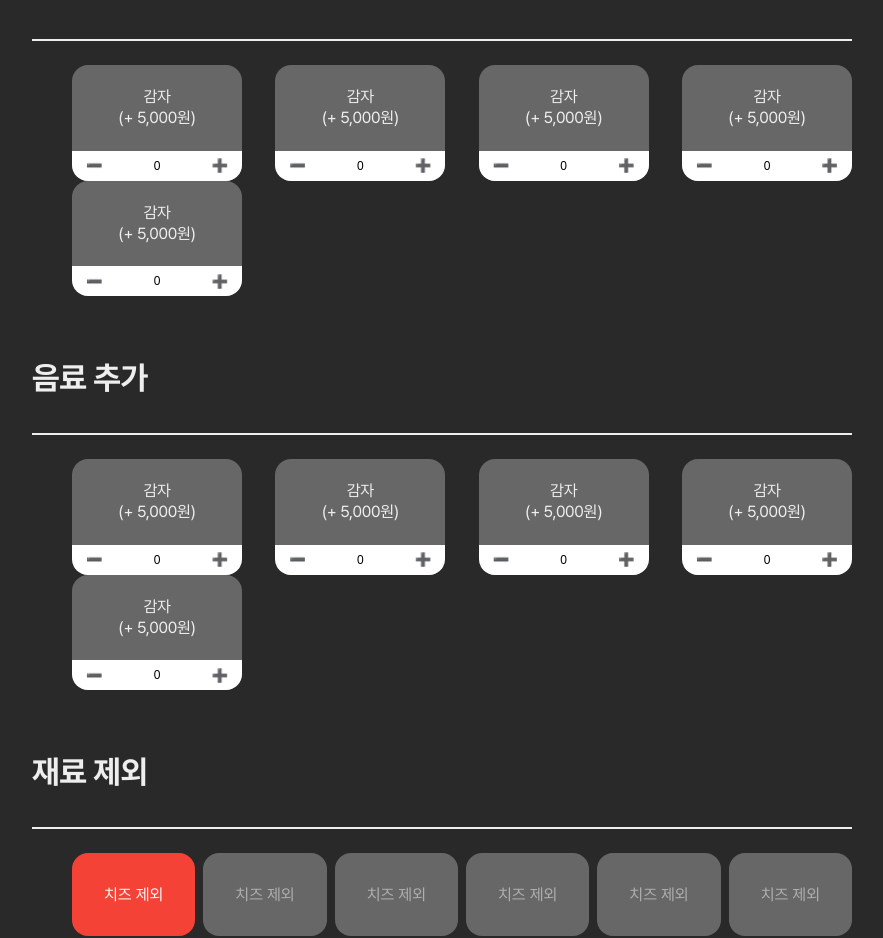
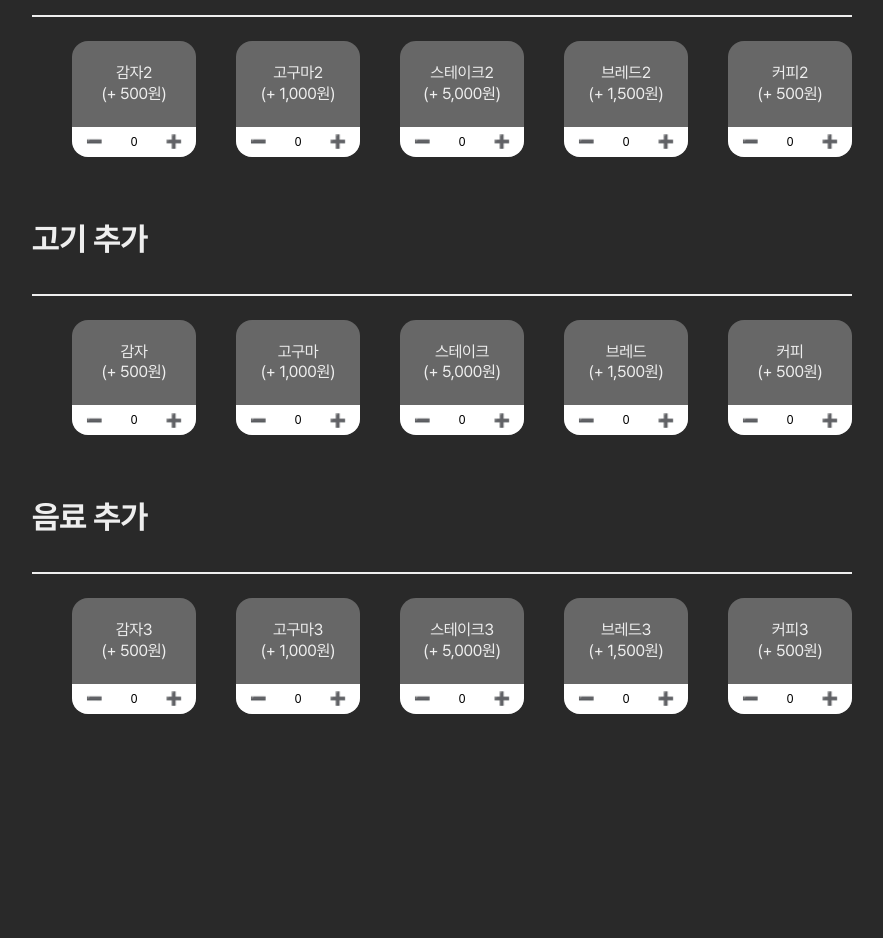
Before and after one commit to Software-Engineering-NanSSoGong/NanSSoGong-frontend, a React (Vite) app: page /item/1 in a window 1280 px wide. Shown: the part 959-1897 px from the top of the page, without its empty margins (356-1239 px from the left). After the commit the page ends 1673 px from the top, so only its background shows below. Built offline with nearby package versions, Linux system fonts and the light colour scheme; what emotion-reset would draw is missing.

Commit message:
feat: ItemDetailPage 내부 더미 로직 추가

```diff
--- a/src/components/FoodQuantityBox.tsx
+++ b/src/components/FoodQuantityBox.tsx
@@ -1,14 +1,27 @@
 import styled from '@emotion/styled';
-import { Dispatch, SetStateAction } from 'react';
+import { Food } from '../@types';
 import { NumberInput, Typography } from './common';
 
 interface Props {
   name: string;
+  price: number;
   quantity: number;
-  setQuantity: Dispatch<SetStateAction<number>>;
+  onChangeQuantity: (
+    foodName: keyof Record<string, Food>,
+    e: React.ChangeEvent<HTMLInputElement>,
+  ) => void;
+  onClickPlusIcon: (foodName: keyof Record<string, Food>) => void;
+  onClickMinusIcon: (foodName: keyof Record<string, Food>) => void;
 }
 
-function FoodQuantityBox({ name, quantity, setQuantity }: Props) {
+function FoodQuantityBox({
+  name,
+  price,
+  quantity,
+  onChangeQuantity,
+  onClickPlusIcon,
+  onClickMinusIcon,
+}: Props) {
   return (
     <Wrapper className={quantity > 0 ? 'active' : ''}>
       <NameBox>
@@ -16,15 +29,15 @@ function FoodQuantityBox({ name, quantity, setQuantity }: Props) {
           {name}
         </Typography>
         <Typography type='body5' textAlign='center'>
-          (+ 5,000원)
+          (+ {price.toLocaleString()}원)
         </Typography>
       </NameBox>
       <NumberInput
         type='small'
         value={quantity}
-        onChange={(e) => setQuantity(Number(e.target.value))}
-        onClickPlusIcon={() => setQuantity((prev) => prev + 1)}
-        onClickMinusIcon={() => setQuantity((prev) => (prev - 1 < 0 ? 0 : prev - 1))}
+        onChange={(e) => onChangeQuantity(name, e)}
+        onClickPlusIcon={() => onClickPlusIcon(name)}
+        onClickMinusIcon={() => onClickMinusIcon(name)}
       />
     </Wrapper>
   );
@@ -34,7 +47,6 @@ const Wrapper = styled.div`
   background-color: ${({ theme }) => theme.palette.gray300};
   border-radius: 16px;
   transition: all 0.1s ease-in;
-  flex-basis: 170px;
 
   &.active {
     background-color: ${({ theme }) => theme.colors.primary.blue};
--- a/src/components/StyleSelectBoxList.tsx
+++ b/src/components/StyleSelectBoxList.tsx
@@ -1,27 +1,28 @@
 import styled from '@emotion/styled';
+import { Style } from '../@types';
 import { theme } from '../styles';
 import { Typography } from './common';
 
 interface Props {
-  styleList: string[];
-  selectedStyle: string | null;
-  handleClickStyle: (s: string) => void;
+  styleList: Style[];
+  selectedStyle: Style | null;
+  handleClickStyle: (s: Style) => void;
 }
 
 function StyleSelectBoxList({ styleList, selectedStyle, handleClickStyle }: Props) {
   return (
     <Wrapper>
-      {styleList.map((style) => (
+      {styleList?.map((style) => (
         <ItemStyle
           className={selectedStyle === style ? 'active' : ''}
-          key={style}
+          key={style.name}
           onClick={() => handleClickStyle(style)}
         >
           <Typography textAlign='center' type='h5' color={theme.palette.gray50}>
-            {style}
+            {style.name}
           </Typography>
           <Typography textAlign='center' type='h5' color={theme.palette.gray50}>
-            (+0원)
+            (+{style.price.toLocaleString()}원)
           </Typography>
         </ItemStyle>
       ))}
@@ -41,7 +42,7 @@ const ItemStyle = styled.div`
   border-radius: 8px;
   flex-basis: 140px;
   cursor: pointer;
-  transition: all 0.2s linear;
+  transition: all 0.1s linear;
 
   &.active {
     background-color: ${theme.colors.primary.green};
--- a/src/pages/ItemDetailPage.tsx
+++ b/src/pages/ItemDetailPage.tsx
@@ -1,5 +1,6 @@
 import styled from '@emotion/styled';
-import { useState } from 'react';
+import { useEffect, useState } from 'react';
+import { Dinner, Food, Style } from '../@types';
 import {
   FoodQuantityBox,
   NumberInput,
@@ -8,14 +9,20 @@ import {
   TitleWithLine,
   Typography,
 } from '../components';
+import { Foods, FrenchDinner } from '../dummy/dinner';
 import { theme } from '../styles';
 
+const initialDummyFoodState = (food: Food[]) => {
+  return food.reduce((acc, item) => ({ ...acc, [item.name]: { ...item, quantity: 0 } }), {});
+};
+
 function ItemDetailPage() {
-  const [value, setValue] = useState<number>(0);
-  const [selectedStyle, setSelectedStyle] = useState<string | null>(null);
+  const [dinner, setDinner] = useState<Dinner>({} as Dinner);
+  const [foodState, setFoodState] = useState<Record<string, Food>>(initialDummyFoodState(Foods));
+  const [selectedStyle, setSelectedStyle] = useState<Style | null>(null);
   const isShampain = true;
 
-  const handleClickStyleBox = (style: string) => {
+  const handleClickStyleBox = (style: Style) => {
     if (style === selectedStyle) {
       setSelectedStyle(null);
     } else {
@@ -23,23 +30,50 @@ function ItemDetailPage() {
     }
   };
 
+  const handleClickFoodPlusIcon = (foodName: keyof Record<string, Food>) => {
+    setFoodState((prev) => ({
+      ...prev,
+      [foodName]: { ...prev[foodName], quantity: Number(prev[foodName].quantity) + 1 },
+    }));
+  };
+
+  const handleChangeFoodNumberInput = (
+    foodName: keyof Record<string, Food>,
+    e: React.ChangeEvent<HTMLInputElement>,
+  ) => {
+    setFoodState((prev) => ({
+      ...prev,
+      [foodName]: { ...prev[foodName], quantity: Number(e.target.value) },
+    }));
+  };
+
+  const handleClickFoodMinusIcon = (foodName: keyof Record<string, Food>) => {
+    setFoodState((prev) => ({
+      ...prev,
+      [foodName]: { ...prev[foodName], quantity: Number(prev[foodName].quantity) - 1 },
+    }));
+  };
+
+  useEffect(() => {
+    // TODO: 백엔드로부터 디너 받기 with 리코일 상태관리
+    setDinner({ ...FrenchDinner, quantity: 1 });
+  }, []);
+
   return (
     <Wrapper>
       <SideMenuList />
       <Spacer>
         <FoodSection>
-          <FoodImage src={'/Dinner.png'} alt='dinner-set image' />
+          <FoodImage src={dinner?.image} alt='dinner-set image' />
           <FoodDescription>
             <TitleWithLine
-              title='프렌치 디너'
+              title={dinner?.name as string}
               titleFontType='h1'
               titleColor={theme.colors.text.bold}
               borderColor={theme.palette.gray50}
             />
             <Typography type='body5' color={theme.palette.gray50}>
-              {
-                '프렌치 디너는 커피 한잔, 와인 한잔, 샐러드, 스테이크가 제공되며 미스터 대박 디너 서비스의 인기 세트 중 하나로 프랑스식의 근사한 저녁 식사를 드실 수 있습니다'
-              }
+              {dinner?.description}
             </Typography>
             <TextLine>
               <Typography type='h4' color={theme.colors.text.bold}>
@@ -52,7 +86,7 @@ function ItemDetailPage() {
               )}
             </TextLine>
             <StyleSelectBoxList
-              styleList={['심플', '그랜드', '디럭스']}
+              styleList={dinner.styles}
               selectedStyle={selectedStyle}
               handleClickStyle={handleClickStyleBox}
             />
@@ -61,26 +95,63 @@ function ItemDetailPage() {
                 수량 선택
               </Typography>
               <NumberInput
-                value={value}
+                value={dinner.quantity ?? 0}
                 type={'large'}
-                onChange={(e) => setValue(Number(e.target.value))}
-                onClickPlusIcon={() => setValue((prev) => prev + 1)}
-                onClickMinusIcon={() => setValue((prev) => (prev - 1 < 0 ? 0 : prev - 1))}
+                onChange={(e) =>
+                  setDinner((prev) => ({ ...prev, quantity: Number(e.target.value) }))
+                }
+                onClickPlusIcon={() =>
+                  setDinner((prev) => ({ ...prev, quantity: Number(prev.quantity) + 1 }))
+                }
+                onClickMinusIcon={() =>
+                  setDinner((prev) => ({
+                    ...prev,
+                    quantity: Number(prev.quantity) - 1 < 0 ? 0 : Number(prev.quantity) - 1,
+                  }))
+                }
               />
             </QuantitySelectBox>
           </FoodDescription>
         </FoodSection>
         <TitleWithLine
-          title='음식 추가'
+          title='밥 추가'
           titleFontType='h3'
-          style={{ marginBottom: 24, marginTop: 104 }}
+          style={{ marginBottom: 24, marginTop: 80 }}
         />
         <List>
-          <FoodQuantityBox quantity={value} setQuantity={setValue} name={'감자'} />
-          <FoodQuantityBox quantity={value} setQuantity={setValue} name={'감자'} />
-          <FoodQuantityBox quantity={value} setQuantity={setValue} name={'감자'} />
-          <FoodQuantityBox quantity={value} setQuantity={setValue} name={'감자'} />
-          <FoodQuantityBox quantity={value} setQuantity={setValue} name={'감자'} />
+          {Object.values(foodState)
+            .filter((item) => item.type === 'rice')
+            .map((item) => (
+              <FoodQuantityBox
+                key={item.name}
+                name={item.name}
+                price={item.price}
+                quantity={Number(foodState[item.name].quantity)}
+                onChangeQuantity={handleChangeFoodNumberInput}
+                onClickPlusIcon={handleClickFoodPlusIcon}
+                onClickMinusIcon={handleClickFoodMinusIcon}
+              />
+            ))}
+        </List>
+        <TitleWithLine
+          title='고기 추가'
+          titleFontType='h3'
+          style={{ marginBottom: 24, marginTop: 60 }}
+        />
+        <List>
+          {Object.values(foodState)
+            .filter((item) => item.type === 'meat')
+            .map((item) => (
+              <FoodQuantityBox
+                key={item.name}
+                name={item.name}
+                price={item.price}
+                quantity={Number(foodState[item.name].quantity)}
+                onChangeQuantity={handleChangeFoodNumberInput}
+                onClickPlusIcon={handleClickFoodPlusIcon}
+                onClickMinusIcon={handleClickFoodMinusIcon}
+              />
+            ))}
         </List>
         <TitleWithLine
           title='음료 추가'
@@ -88,25 +159,19 @@ function ItemDetailPage() {
           style={{ marginBottom: 24, marginTop: 60 }}
         />
         <List>
-          <FoodQuantityBox quantity={value} setQuantity={setValue} name={'감자'} />
-          <FoodQuantityBox quantity={value} setQuantity={setValue} name={'감자'} />
-          <FoodQuantityBox quantity={value} setQuantity={setValue} name={'감자'} />
-          <FoodQuantityBox quantity={value} setQuantity={setValue} name={'감자'} />
-          <FoodQuantityBox quantity={value} setQuantity={setValue} name={'감자'} />
-        </List>
-        <TitleWithLine
-          title='재료 제외'
-          titleFontType='h3'
-          style={{ marginBottom: 24, marginTop: 60 }}
-        />
-        <List>
-          <Food className='active'>치즈 제외</Food>
-          <Food>치즈 제외</Food>
-          <Food>치즈 제외</Food>
-          <Food>치즈 제외</Food>
-          <Food>치즈 제외</Food>
-          <Food>치즈 제외</Food>
-          <Food>치즈 제외</Food>
+          {Object.values(foodState)
+            .filter((item) => item.type === 'drink')
+            .map((item) => (
+              <FoodQuantityBox
+                key={item.name}
+                name={item.name}
+                price={item.price}
+                quantity={Number(foodState[item.name].quantity)}
+                onChangeQuantity={handleChangeFoodNumberInput}
+                onClickPlusIcon={handleClickFoodPlusIcon}
+                onClickMinusIcon={handleClickFoodMinusIcon}
+              />
+            ))}
         </List>
       </Spacer>
     </Wrapper>
@@ -116,7 +181,7 @@ function ItemDetailPage() {
 const Wrapper = styled.main``;
 
 const Spacer = styled.div`
-  margin: 80px 80px 0 380px;
+  margin: 80px 80px 80px 380px;
 `;
 
 const FoodSection = styled.section`
@@ -152,34 +217,9 @@ const QuantitySelectBox = styled.div`
 `;
 
 const List = styled.ul`
-  display: flex;
-  justify-content: space-between;
-  flex-wrap: wrap;
-`;
-
-const Food = styled.div`
-  box-sizing: border-box;
-  padding: 32px;
-  background-color: ${theme.palette.gray300};
-  border-radius: 16px;
-  transition: all 0.1s ease-in;
-  cursor: pointer;
-  color: ${theme.palette.gray100};
-  margin-bottom: 80px;
-
-  &.active {
-    background-color: ${theme.palette.red600};
-    color: ${theme.colors.text.bold};
-  }
-
-  &:not(.active):hover {
-    background-color: ${theme.palette.gray400};
-    color: ${theme.palette.gray200};
-  }
-
-  &.active:hover {
-    background-color: ${theme.colors.primary.red};
-  }
+  display: grid;
+  grid-template-columns: repeat(5, 1fr);
+  gap: 40px;
 `;
 
 export default ItemDetailPage;
```
